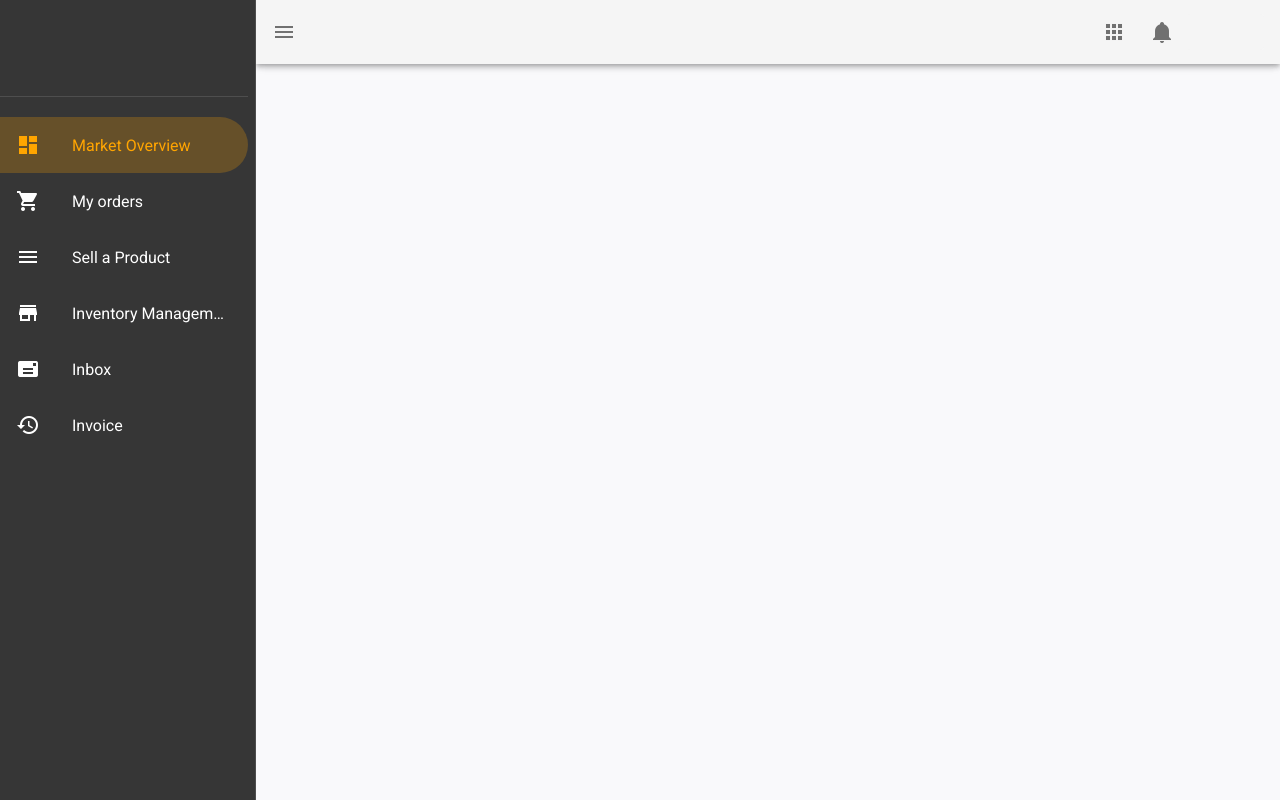
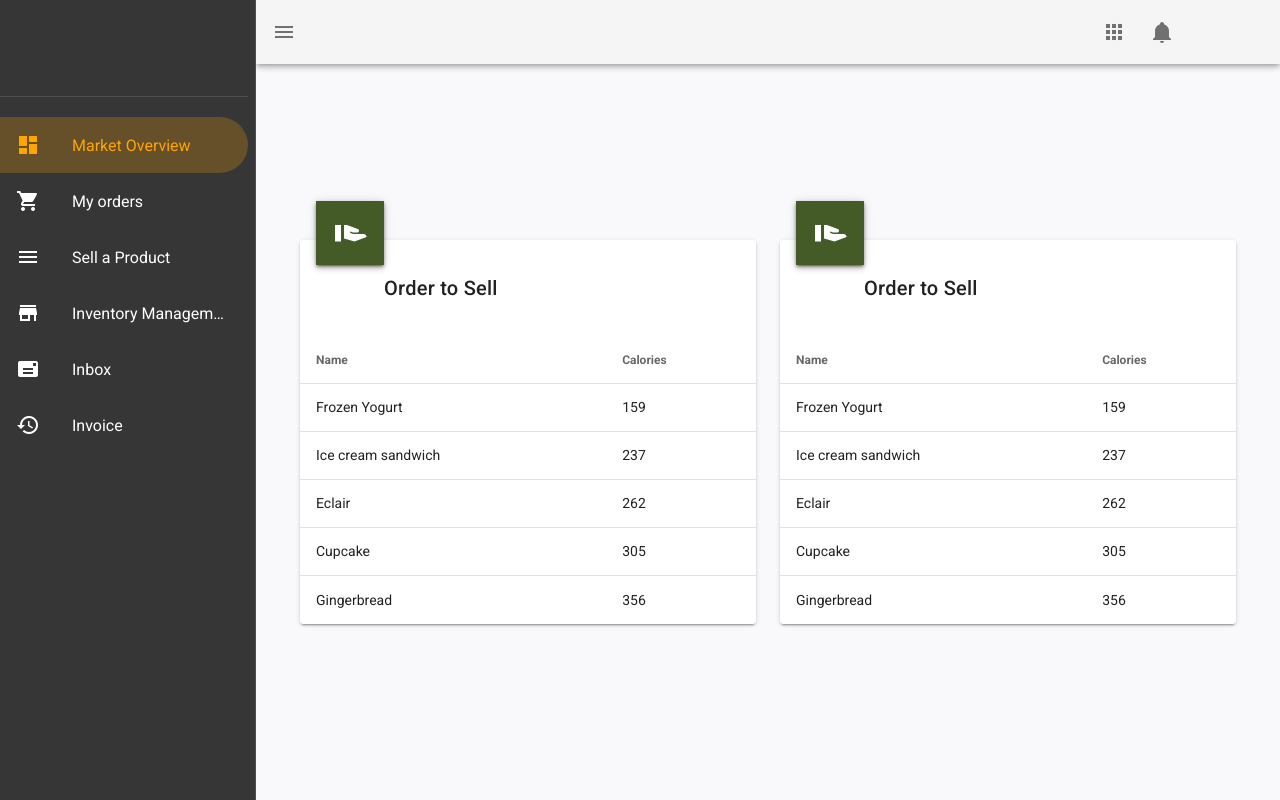
Before and after one commit to peterchege/armu, a Vue app: page /dashboard in a window 1280 px wide. Built offline with nearby package versions, Linux system fonts and the light colour scheme; what vue-axios-cors would draw is missing.

Commit message:
bid analytics

```diff
--- /dev/null
+++ b/src/components/card/Bid.vue
@@ -0,0 +1,57 @@
+<template>
+  <v-simple-table>
+    <template v-slot:default>
+      <thead>
+        <tr>
+          <th class="text-left">
+            Name
+          </th>
+          <th class="text-left">
+            Calories
+          </th>
+        </tr>
+      </thead>
+      <tbody>
+        <tr
+          v-for="item in desserts"
+          :key="item.name"
+        >
+          <td>{{ item.name }}</td>
+          <td>{{ item.calories }}</td>
+        </tr>
+      </tbody>
+    </template>
+  </v-simple-table>
+</template>
+
+<script>
+  export default {
+    data () {
+      return {
+        desserts: [
+          {
+            name: 'Frozen Yogurt',
+            calories: 159,
+          },
+          {
+            name: 'Ice cream sandwich',
+            calories: 237,
+          },
+          {
+            name: 'Eclair',
+            calories: 262,
+          },
+          {
+            name: 'Cupcake',
+            calories: 305,
+          },
+          {
+            name: 'Gingerbread',
+            calories: 356,
+          },
+
+        ],
+      }
+    },
+  }
+</script>
--- a/src/views/Dashboard.vue
+++ b/src/views/Dashboard.vue
@@ -4,9 +4,44 @@
     <app-header-menu/>
 
     <v-content class="accent">
-      <v-container class="mx-3" align="center" justify="center" fill-height>
+      <v-container align="center" justify="center" fill-height>
+        <v-row class="mx-5 ">
+          <v-col cols="12" md="6">
+              <v-card class=" mx-auto"  >
+                    <v-card-title>
+                        <v-sheet
+                            class="v-sheet--offset"
+                            elevation="2"
+                            max-width="80"
+                            >
+                                <v-toolbar  color="primary" class="round-coners" dark>
+                                    <v-icon large>mdi-offer</v-icon>
+                                </v-toolbar>
+                        </v-sheet>
+                        Order to Sell
+                    </v-card-title>
+                    <app-bid></app-bid>
+                </v-card>
+          </v-col>
 
-
+          <v-col cols="12" md="6">
+              <v-card class=" mx-auto"  >
+                    <v-card-title>
+                        <v-sheet
+                            class="v-sheet--offset"
+                            elevation="2"
+                            max-width="80"
+                            >
+                                <v-toolbar  color="primary" class="round-coners" dark>
+                                    <v-icon large>mdi-offer</v-icon>
+                                </v-toolbar>
+                        </v-sheet>
+                        Order to Sell
+                    </v-card-title>
+                    <app-bid></app-bid>
+                </v-card>
+          </v-col>
+          </v-row>
       </v-container>
     </v-content>
 
@@ -20,6 +55,7 @@
     components:{
      appSideBar:() => import ('@/components/navigation/NavigationDrawer'),
      appHeaderMenu:() => import ('@/components/navigation/HeaderMenu'),
+     appBid:()=> import('@/components/card/Bid')
 
     },
     props: {
```
